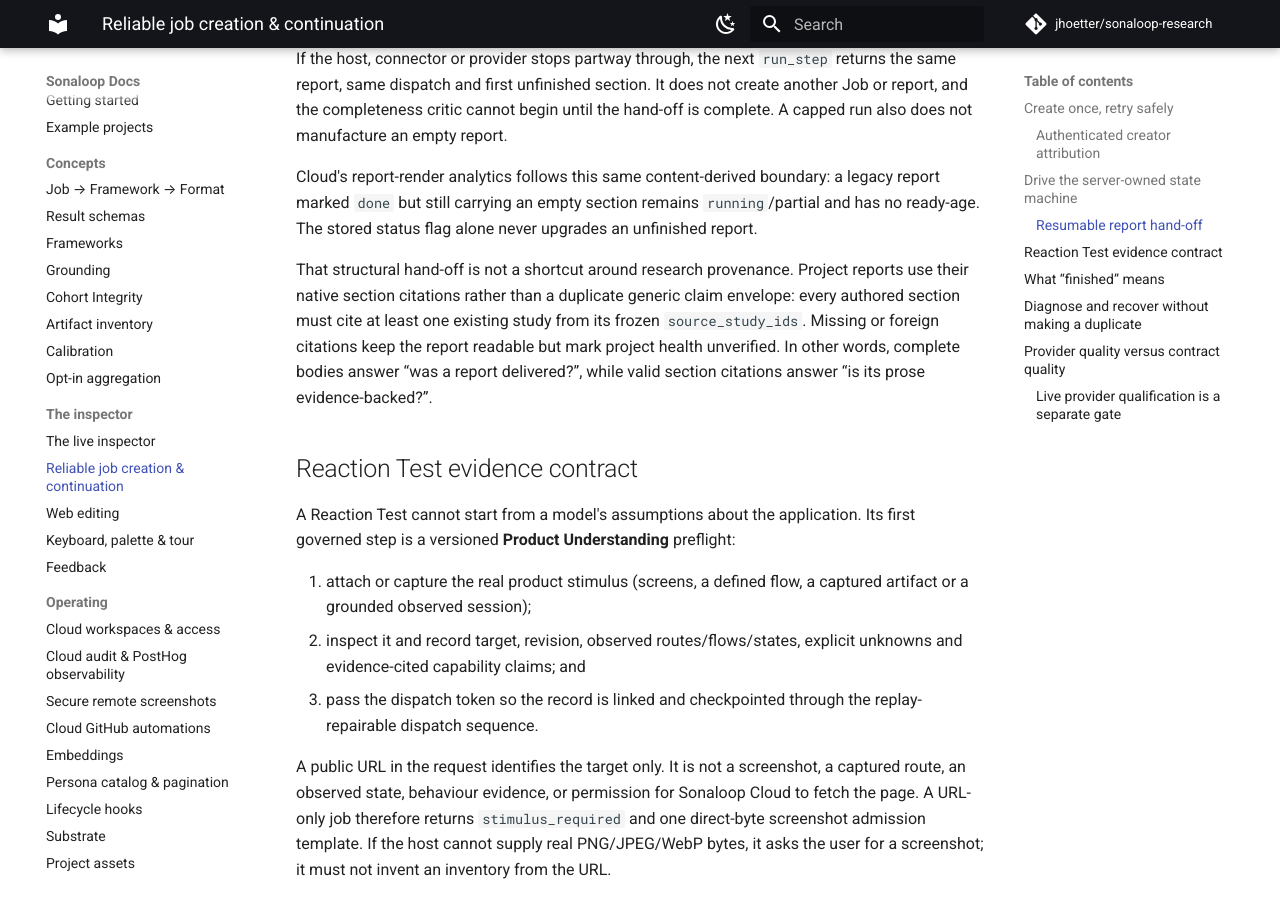
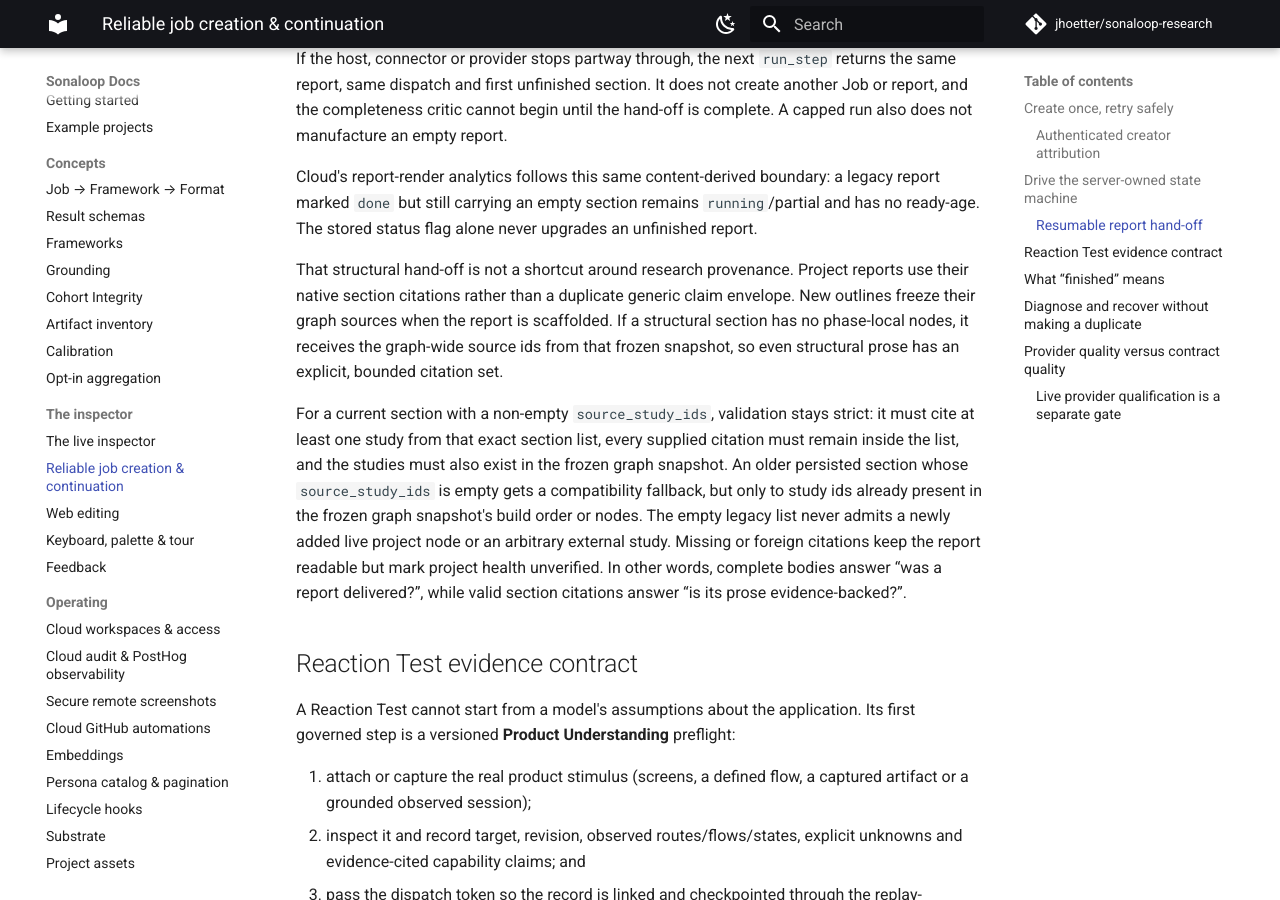
Before and after one commit to jhoetter/sonaloop-docs, an MkDocs documentation site: the page built from docs/reliable-runs.md, in a window 1280 px wide and 900 px high, scrolled down 3662 px. Built offline with MkDocs 1.6.1 and Material for MkDocs 9.7.7, drawn with Linux system fonts in a browser that asks for light colours; comment, search, counter and statistics services are not loaded.

Commit message:
Document frozen report source fallback

```diff
--- a/docs/reliable-runs.md
+++ b/docs/reliable-runs.md
@@ -162,10 +162,19 @@ Cloud's report-render analytics follows this same content-derived boundary: a le
 status flag alone never upgrades an unfinished report.
 
 That structural hand-off is not a shortcut around research provenance. Project reports use their
-native section citations rather than a duplicate generic claim envelope: every authored section must
-cite at least one existing study from its frozen `source_study_ids`. Missing or foreign citations keep
-the report readable but mark project health unverified. In other words, complete bodies answer
-“was a report delivered?”, while valid section citations answer “is its prose evidence-backed?”.
+native section citations rather than a duplicate generic claim envelope. New outlines freeze their
+graph sources when the report is scaffolded. If a structural section has no phase-local nodes, it
+receives the graph-wide source ids from that frozen snapshot, so even structural prose has an explicit,
+bounded citation set.
+
+For a current section with a non-empty `source_study_ids`, validation stays strict: it must cite at
+least one study from that exact section list, every supplied citation must remain inside the list, and
+the studies must also exist in the frozen graph snapshot. An older persisted section whose
+`source_study_ids` is empty gets a compatibility fallback, but only to study ids already present in the
+frozen graph snapshot's build order or nodes. The empty legacy list never admits a newly added live
+project node or an arbitrary external study. Missing or foreign citations keep the report readable but
+mark project health unverified. In other words, complete bodies answer “was a report delivered?”,
+while valid section citations answer “is its prose evidence-backed?”.
 
 ## Reaction Test evidence contract
 
```
